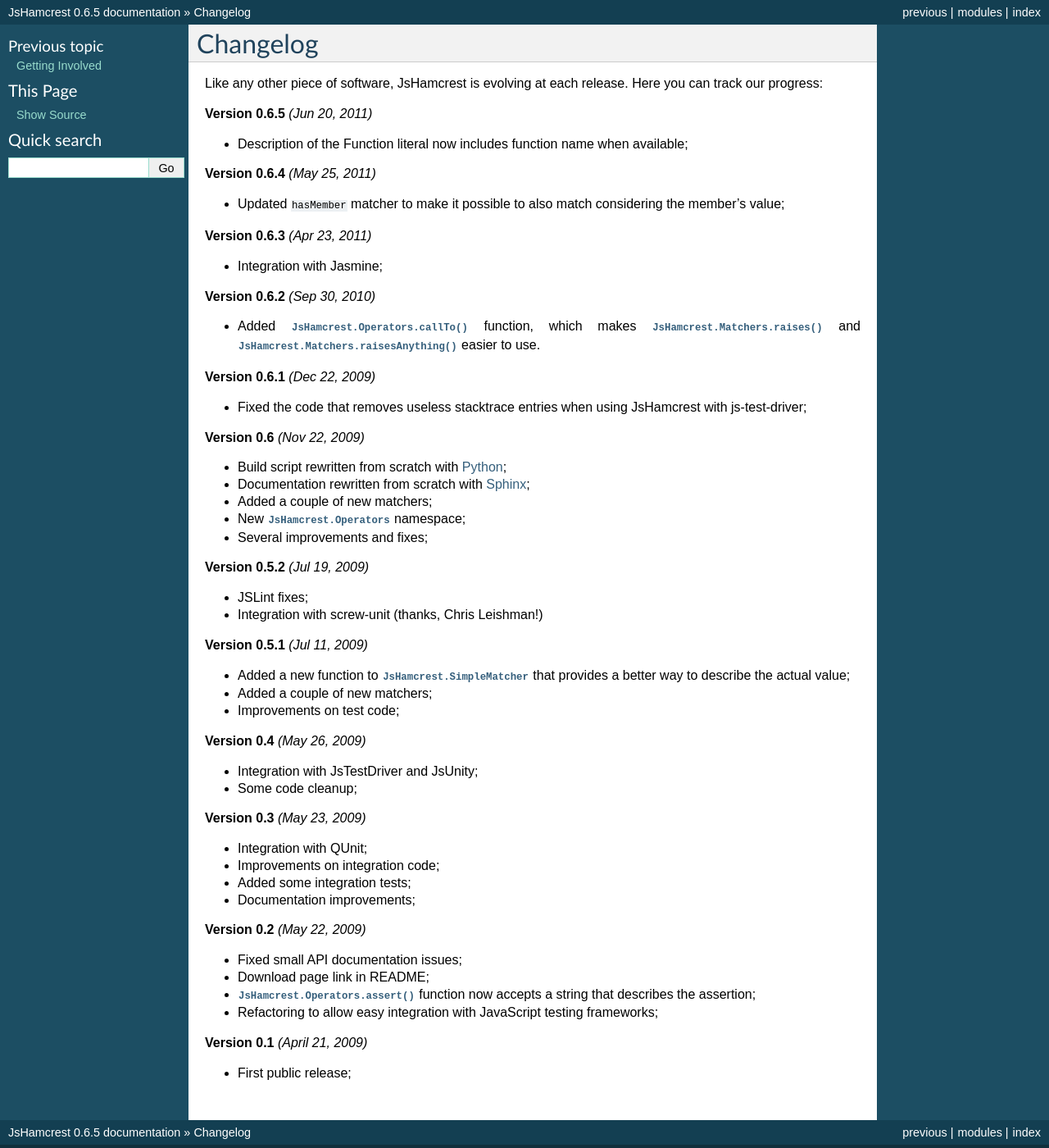
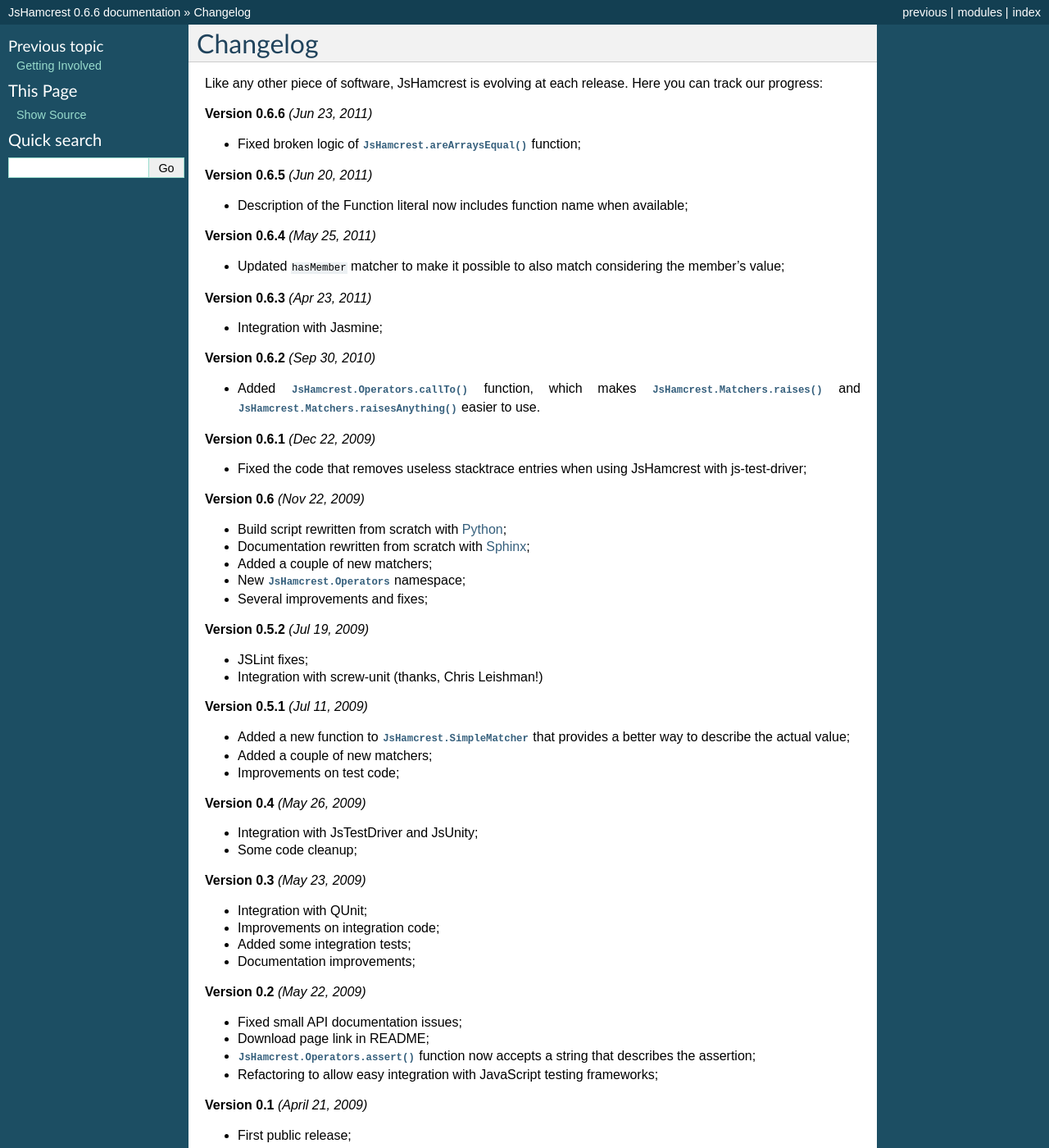
Before and after one commit to EleotleCram/jshamcrest, a Sphinx documentation site: the page built from doc/changelog.rst, in a window 1280 px wide and 1400 px high. Shown: the whole window at 82% size. Built offline with Sphinx 7.4.7, drawn with Linux system fonts in a browser that asks for light colours; some of the changed text lies outside the part shown.

Commit message:
Incremented version number.

```diff
--- a/doc/changelog.rst
+++ b/doc/changelog.rst
@@ -3,6 +3,11 @@ Changelog
 
 Like any other piece of software, JsHamcrest is evolving at each release.
 Here you can track our progress:
+
+**Version 0.6.6** *(Jun 23, 2011)*
+
+* Fixed broken logic of :meth:`JsHamcrest.areArraysEqual` function;
+
 
 **Version 0.6.5** *(Jun 20, 2011)*
 
--- a/doc/conf.py
+++ b/doc/conf.py
@@ -47,7 +47,7 @@ copyright = u'2009-2011, Destaquenet Technology Solutions'
 # The short X.Y version.
 version = '0.6'
 # The full version, including alpha/beta/rc tags.
-release = '0.6.5'
+release = '0.6.6'
 
 # The language for content autogenerated by Sphinx. Refer to documentation
 # for a list of supported languages.
--- a/fabfile.py
+++ b/fabfile.py
@@ -11,7 +11,7 @@ from fabric.api import *
 
 # Project
 env.project   = 'jshamcrest'
-env.version   = '0.6.5'
+env.version   = '0.6.6'
 env.full_name = '%s-%s' % (env.project, env.version)
 
 # Build output
```
